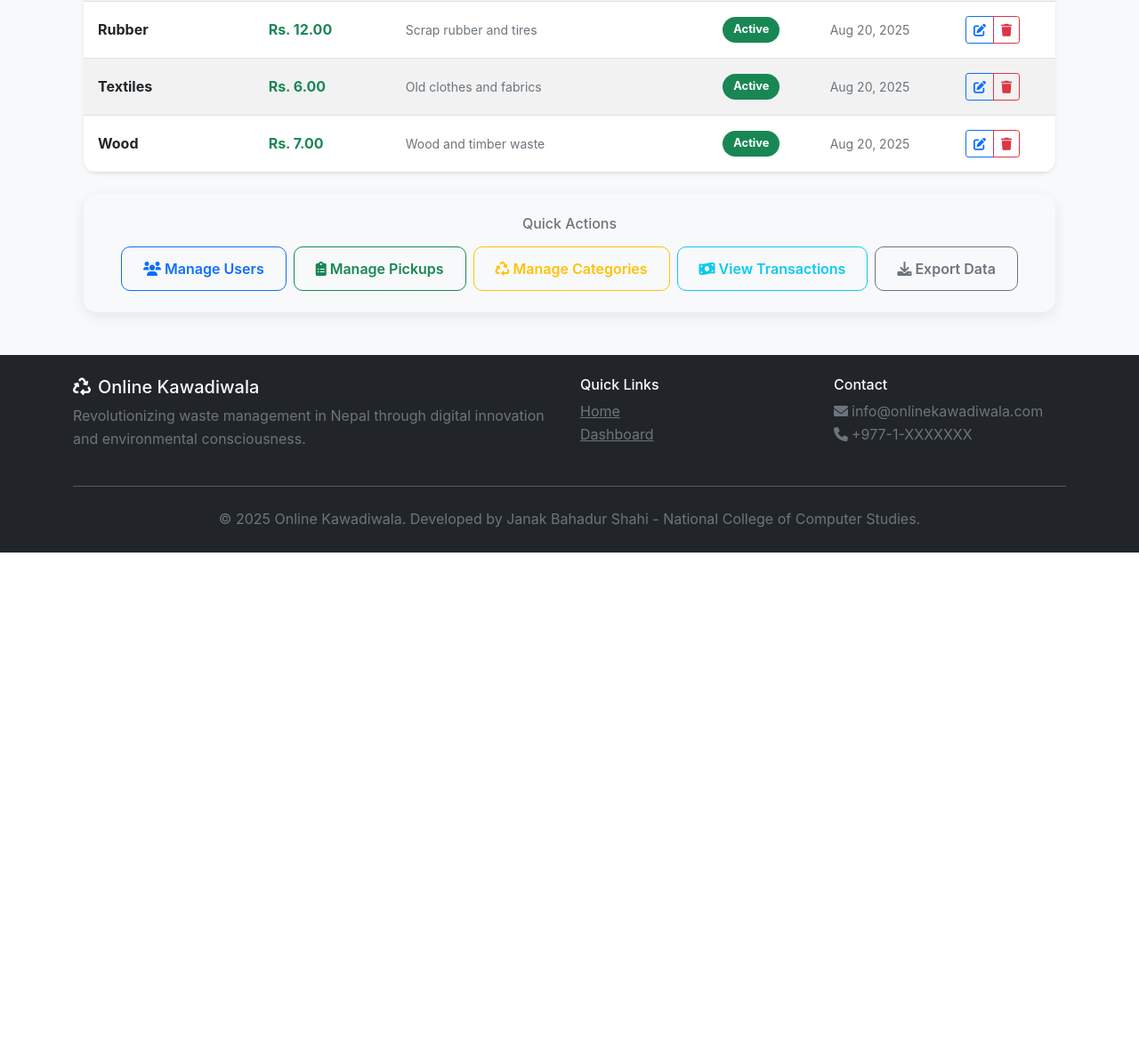
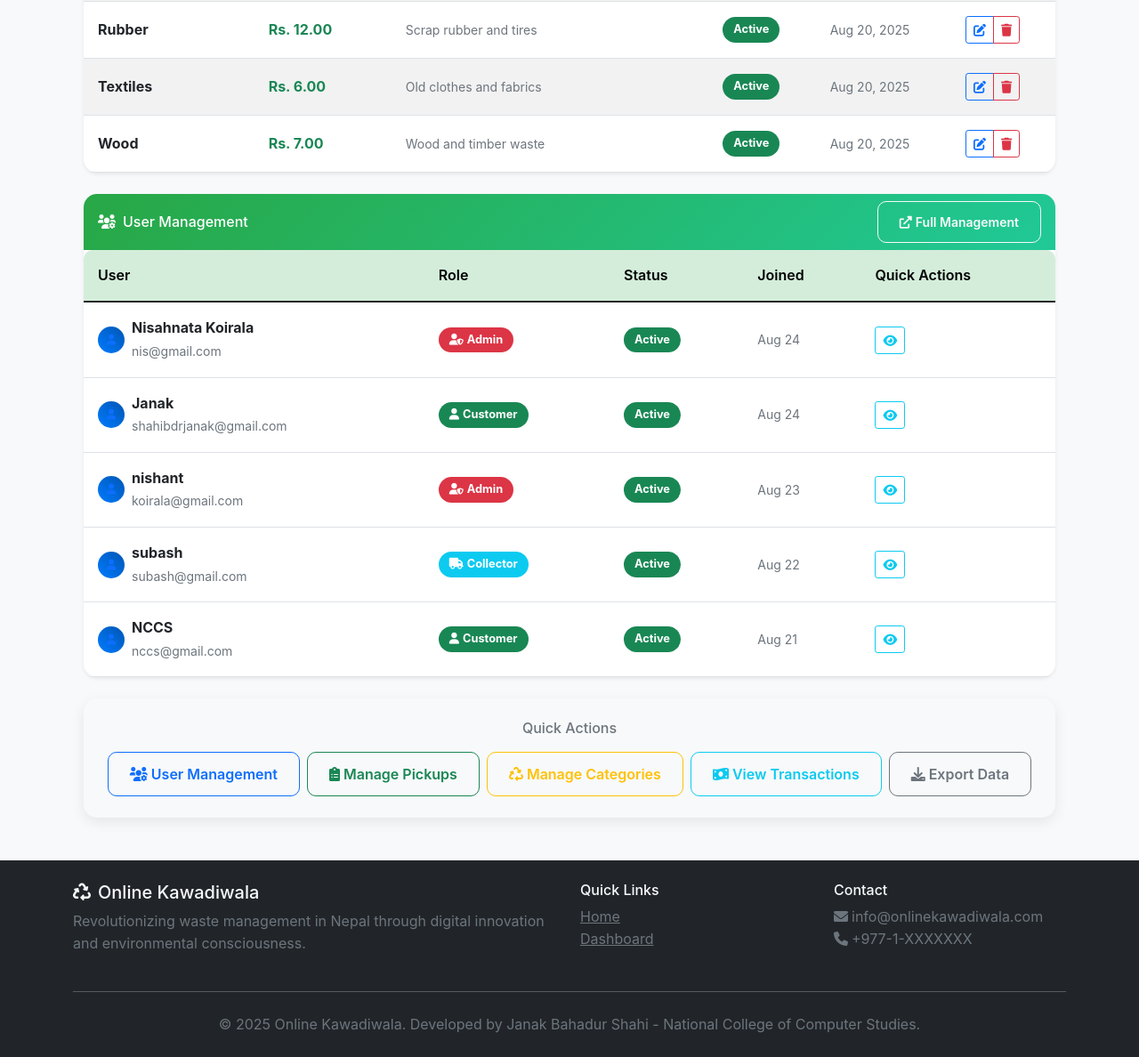
Before and after one commit to nccsbim1192/Kabadiwala-Project, a Django app: page /admin-dashboard/ in a window 1280 px wide. Shown: the part 1972-3160 px from the top of the page at 89% size. Before the commit the page ends 2593 px from the top, so only its background shows below. Run offline with Django 5.2, Linux system fonts and the light colour scheme; a user stored in the database is signed in; data comes from the database, SQL or seed files in the repository; both versions use the stored data as it was after the commit; some libraries are stand-ins or nearby versions.

Commit message:
USer management added

```diff
--- a/core/templates/core/dashboard_admin.html
+++ b/core/templates/core/dashboard_admin.html
@@ -399,6 +399,97 @@
     </div>
   </div>
 
+  <!-- User Management Widget -->
+  <div class="row mb-4">
+    <div class="col-12">
+      <div class="card shadow-sm">
+        <div class="card-header bg-primary text-white d-flex justify-content-between align-items-center">
+          <h6 class="mb-0">
+            <i class="fas fa-users-cog me-2"></i>User Management
+          </h6>
+          <div>
+            <a href="{% url 'manage_users' %}" class="btn btn-sm btn-outline-light">
+              <i class="fas fa-external-link-alt me-1"></i>Full Management
+            </a>
+          </div>
+        </div>
+        <div class="card-body p-0">
+          {% if recent_users %}
+            <div class="table-responsive">
+              <table class="table table-hover mb-0">
+                <thead class="table-light">
+                  <tr>
+                    <th>User</th>
+                    <th>Role</th>
+                    <th>Status</th>
+                    <th>Joined</th>
+                    <th>Quick Actions</th>
+                  </tr>
+                </thead>
+                <tbody>
+                  {% for user in recent_users %}
+                  <tr>
+                    <td>
+                      <div class="d-flex align-items-center">
+                        <div class="avatar-sm me-2">
+                          <i class="fas fa-user text-primary"></i>
+                        </div>
+                        <div>
+                          <strong>{{ user.get_full_name|default:user.username }}</strong>
+                          <br><small class="text-muted">{{ user.email|default:"No email"|truncatechars:25 }}</small>
+                        </div>
+                      </div>
+                    </td>
+                    <td>
+                      {% if user.role == 'admin' %}
+                        <span class="badge bg-danger">
+                          <i class="fas fa-user-shield me-1"></i>Admin
+                        </span>
+                      {% elif user.role == 'collector' %}
+                        <span class="badge bg-info">
+                          <i class="fas fa-truck me-1"></i>Collector
+                        </span>
+                      {% else %}
+                        <span class="badge bg-success">
+                          <i class="fas fa-user me-1"></i>Customer
+                        </span>
+                      {% endif %}
+                    </td>
+                    <td>
+                      {% if user.is_active %}
+                        <span class="badge bg-success">Active</span>
+                      {% else %}
+                        <span class="badge bg-secondary">Inactive</span>
+                      {% endif %}
+                    </td>
+                    <td>
+                      <small class="text-muted">{{ user.date_joined|date:"M d" }}</small>
+                    </td>
+                    <td>
+                      <div class="btn-group btn-group-sm" role="group">
+                        <button type="button" class="btn btn-outline-info btn-sm"
+                                onclick="viewUserQuickDetails('{{ user.username }}', '{{ user.email }}', '{{ user.role }}')"
+                                title="View Details">
+                          <i class="fas fa-eye"></i>
+                        </button>
+                      </div>
+                    </td>
+                  </tr>
+                  {% endfor %}
+                </tbody>
+              </table>
+            </div>
+          {% else %}
+            <div class="text-center py-3">
+              <i class="fas fa-users fa-2x text-muted mb-2"></i>
+              <p class="text-muted mb-0">No recent users found.</p>
+            </div>
+          {% endif %}
+        </div>
+      </div>
+    </div>
+  </div>
+
   <!-- Quick Actions -->
   <div class="row">
     <div class="col-12">
@@ -406,8 +497,8 @@
         <div class="card-body text-center py-4">
           <h6 class="text-muted mb-3">Quick Actions</h6>
           <div class="d-flex justify-content-center flex-wrap gap-2">
-            <a href="/admin/core/user/" class="btn btn-outline-primary" target="_blank">
-              <i class="fas fa-users me-1"></i>Manage Users
+            <a href="{% url 'manage_users' %}" class="btn btn-outline-primary">
+              <i class="fas fa-users-cog me-1"></i>User Management
             </a>
             <a href="/admin/core/pickuprequest/" class="btn btn-outline-success" target="_blank">
               <i class="fas fa-clipboard-list me-1"></i>Manage Pickups
@@ -881,6 +972,15 @@ function showAlert(message, type) {
         }
     }, 3000);
 }
+
+// Quick view user details function
+function viewUserQuickDetails(username, email, role) {
+    const roleDisplay = role === 'admin' ? 'Administrator' :
+                       role === 'collector' ? 'Collector' : 'Customer';
+
+    alert(`User Details:\n\nUsername: ${username}\nEmail: ${email || 'Not provided'}\nRole: ${roleDisplay}\n\nFor full management options, visit the User Management page.`);
+}
+
 </script>
 
 <style>
@@ -974,5 +1074,18 @@ function showAlert(message, type) {
         transform: translateY(0);
     }
 }
+
+/* Avatar styling for user management widget */
+.avatar-sm {
+    width: 30px;
+    height: 30px;
+    border-radius: 50%;
+    background: linear-gradient(45deg, #007bff, #0056b3);
+    display: flex;
+    align-items: center;
+    justify-content: center;
+    color: white;
+    font-size: 12px;
+}
 </style>
 {% endblock %}
--- a/core/urls.py
+++ b/core/urls.py
@@ -41,6 +41,10 @@ urlpatterns = [
 
     # User Management
     path('delete-account/', views.delete_account, name='delete_account'),
+    path('admin-manage/users/', views.manage_users, name='manage_users'),
+    path('admin-manage/create-admin/', views.create_admin_user, name='create_admin_user'),
+    path('admin-manage/toggle-user-status/<int:user_id>/', views.toggle_user_status, name='toggle_user_status'),
+    path('admin-manage/delete-user/<int:user_id>/', views.delete_user, name='delete_user'),
 
     # Static Pages
     path('about/', views.about, name='about'),
--- a/core/views.py
+++ b/core/views.py
@@ -634,3 +634,123 @@ def delete_category(request, category_id):
         messages.success(request, f'Category "{category_name}" deleted successfully!')
 
     return redirect('admin_dashboard')
+
+@staff_member_required
+def manage_users(request):
+    """User management view for admin"""
+    if not (request.user.role == 'admin' or request.user.is_superuser):
+        messages.error(request, 'Access denied. Admin privileges required.')
+        return redirect('dashboard')
+
+    # Get all users with their statistics
+    users = User.objects.all().order_by('-date_joined')
+
+    # Add pickup statistics for each user
+    for user in users:
+        if user.role == 'customer':
+            user.pickup_count = PickupRequest.objects.filter(customer=user).count()
+            user.completed_pickups = PickupRequest.objects.filter(customer=user, status='completed').count()
+        elif user.role == 'collector':
+            user.pickup_count = PickupRequest.objects.filter(collector=user).count()
+            user.completed_pickups = PickupRequest.objects.filter(collector=user, status='completed').count()
+        else:
+            user.pickup_count = 0
+            user.completed_pickups = 0
+
+    context = {
+        'users': users,
+        'total_users': users.count(),
+        'role_choices': User.ROLE_CHOICES,
+    }
+    return render(request, 'core/manage_users.html', context)
+
+@staff_member_required
+def create_admin_user(request):
+    """Create a new admin user"""
+    if not (request.user.role == 'admin' or request.user.is_superuser):
+        messages.error(request, 'Access denied. Admin privileges required.')
+        return redirect('dashboard')
+
+    if request.method == 'POST':
+        username = request.POST.get('username')
+        email = request.POST.get('email')
+        password = request.POST.get('password')
+        first_name = request.POST.get('first_name', '')
+        last_name = request.POST.get('last_name', '')
+        phone = request.POST.get('phone', '')
+
+        # Validation
+        if not username or not email or not password:
+            messages.error(request, 'Username, email, and password are required.')
+            return redirect('manage_users')
+
+        if User.objects.filter(username=username).exists():
+            messages.error(request, 'Username already exists.')
+            return redirect('manage_users')
+
+        if User.objects.filter(email=email).exists():
+            messages.error(request, 'Email already exists.')
+            return redirect('manage_users')
+
+        try:
+            # Create new admin user
+            admin_user = User.objects.create_user(
+                username=username,
+                email=email,
+                password=password,
+                first_name=first_name,
+                last_name=last_name,
+                phone=phone,
+                role='admin',
+                is_staff=True
+            )
+
+            messages.success(request, f'Admin user "{username}" created successfully!')
+        except Exception as e:
+            messages.error(request, f'Error creating admin user: {str(e)}')
+
+    return redirect('manage_users')
+
+@staff_member_required
+def toggle_user_status(request, user_id):
+    """Activate/deactivate user account"""
+    if not (request.user.role == 'admin' or request.user.is_superuser):
+        messages.error(request, 'Access denied. Admin privileges required.')
+        return redirect('dashboard')
+
+    user = get_object_or_404(User, id=user_id)
+
+    # Prevent deactivating superuser or self
+    if user.is_superuser or user == request.user:
+        messages.error(request, 'Cannot deactivate this user account.')
+        return redirect('manage_users')
+
+    if request.method == 'POST':
+        user.is_active = not user.is_active
+        user.save()
+
+        status = 'activated' if user.is_active else 'deactivated'
+        messages.success(request, f'User {user.username} has been {status}')
+
+    return redirect('manage_users')
+
+@staff_member_required
+def delete_user(request, user_id):
+    """Delete user account (admin only)"""
+    if not (request.user.role == 'admin' or request.user.is_superuser):
+        messages.error(request, 'Access denied. Admin privileges required.')
+        return redirect('dashboard')
+
+    user = get_object_or_404(User, id=user_id)
+
+    # Prevent deleting superuser or self
+    if user.is_superuser or user == request.user:
+        messages.error(request, 'Cannot delete this user account.')
+        return redirect('manage_users')
+
+    if request.method == 'POST':
+        username = user.username
+        user.delete()
+        messages.success(request, f'User {username} has been deleted successfully.')
+
+    return redirect('manage_users')
```
Also changed, not shown: core/templates/core/manage_users.html (added, +492 -0 lines), db.sqlite3, manage.py (line endings or trailing spaces).
